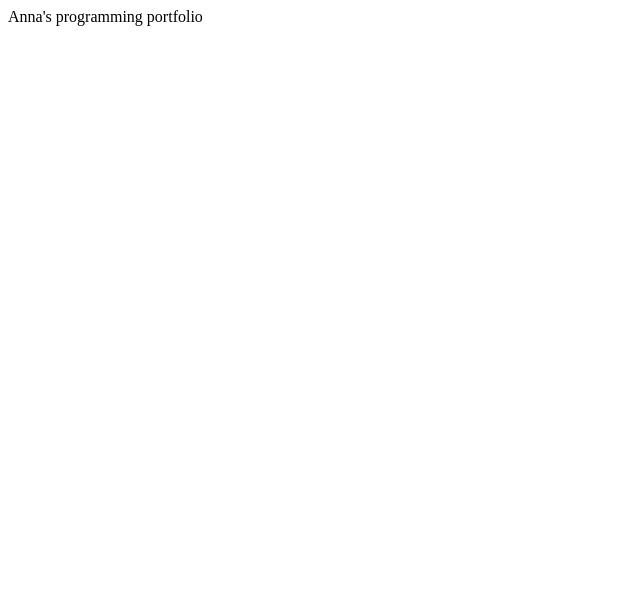
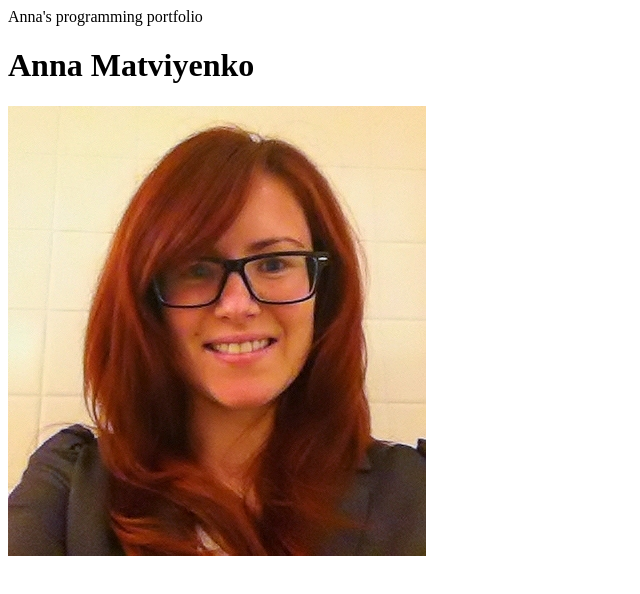
Before and after one commit to Annaspeciale/Anna-s-bio, a plain HTML site: page intex.html in a window 1280 px wide. Shown: the whole page, without its empty margins (0-640 px from the left). Drawn offline with Linux system fonts and the light colour scheme.

Commit message:
Add Anna's photo.

```diff
--- a/intex.html
+++ b/intex.html
@@ -4,5 +4,8 @@
 		<title>Anna's programming portfolio</title>
 	</head>
 		<body>
+		<h1>Anna Matviyenko</h1>
+			<img src="img.jpg" alt="A picture of Anna Matviyenko">
+
 		</body>
 </html>
```
Also changed, not shown: img.JPG (added).
